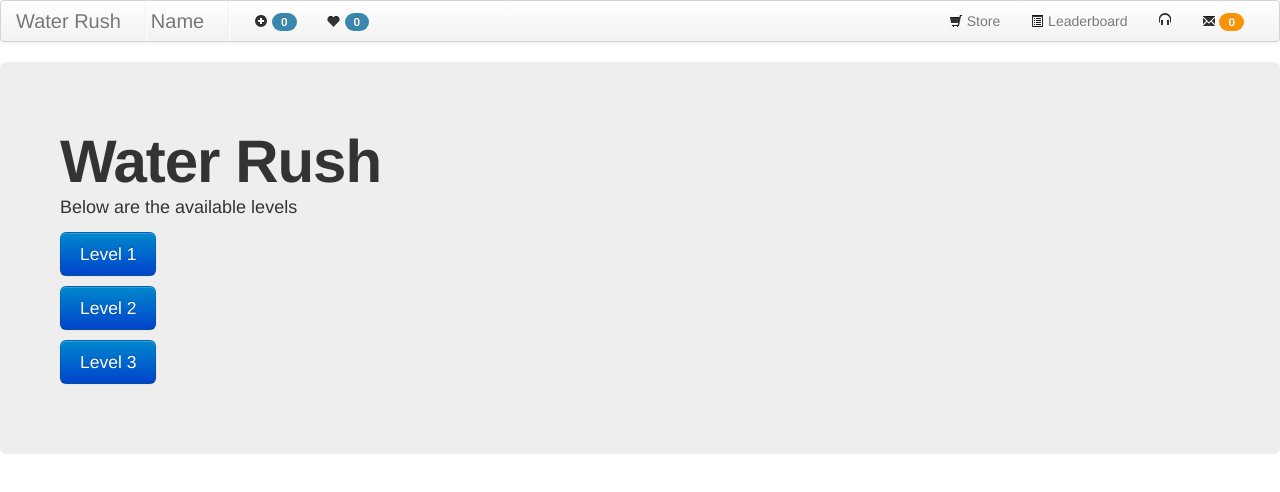
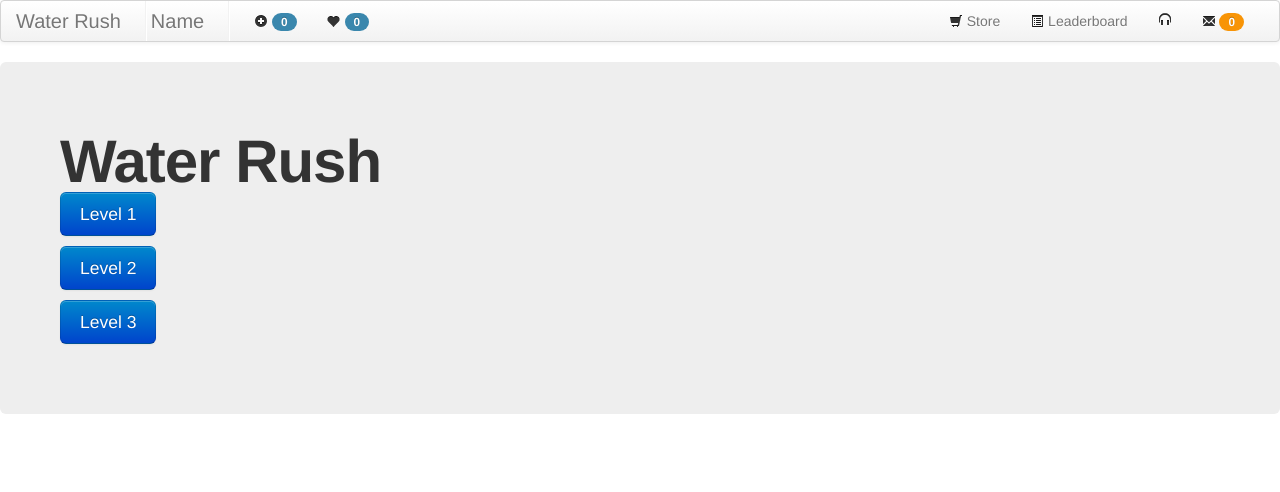
Before and after one commit to tungpham31/WaterRush, a plain HTML site: page client/home.html in a window 1280 px wide. Drawn offline with Linux system fonts and the light colour scheme; no server answers.

Commit message:
Minor clean up.
Signed-off-by: tungpham31 <tungpham31@gmail.com>

```diff
--- a/client/home.html
+++ b/client/home.html
@@ -69,7 +69,6 @@
 
 <div class="hero-unit">
 	<h1>Water Rush</h1>
-	<p>Below are the available levels</p>
 	<p><button class="btn btn-large btn-primary" type="button" ng-click="PreGame(1)">Level 1</button></p>
 	<p><button class="btn btn-large btn-primary" type="button" ng-click="PreGame(2)">Level 2</button></p>
 	<p><button class="btn btn-large btn-primary" type="button" ng-click="PreGame(3)">Level 3</button></p>
```
